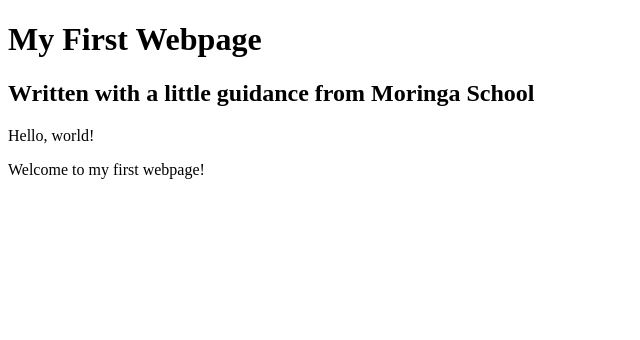
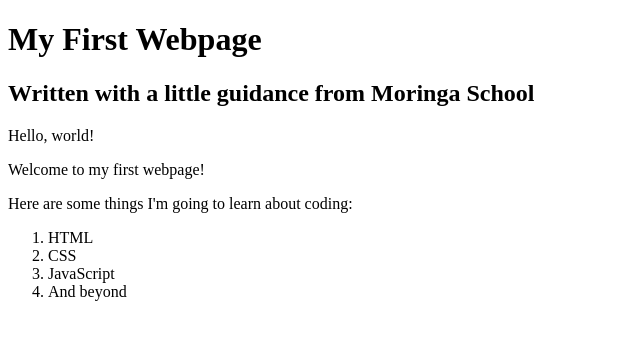
Before and after one commit to AbugaAroni/FirstWebpage, a plain HTML site: page my-first-webpage.html in a window 1280 px wide. Shown: the whole page, without its empty margins (0-640 px from the left). Drawn offline with Linux system fonts and the light colour scheme.

Commit message:
add list elements

```diff
--- a/my-first-webpage.html
+++ b/my-first-webpage.html
@@ -10,6 +10,14 @@
 
     <p>Hello, world!</p>
     <p>Welcome to my first webpage! </p>
+
+    <p>Here are some things I'm going to learn about coding: </p>
+      <ol>
+        <li>HTML</li>
+        <li>CSS</li>
+        <li>JavaScript</li>
+        <li>And beyond</li>
+      </ol>
   </body>
 
 </html>
```
